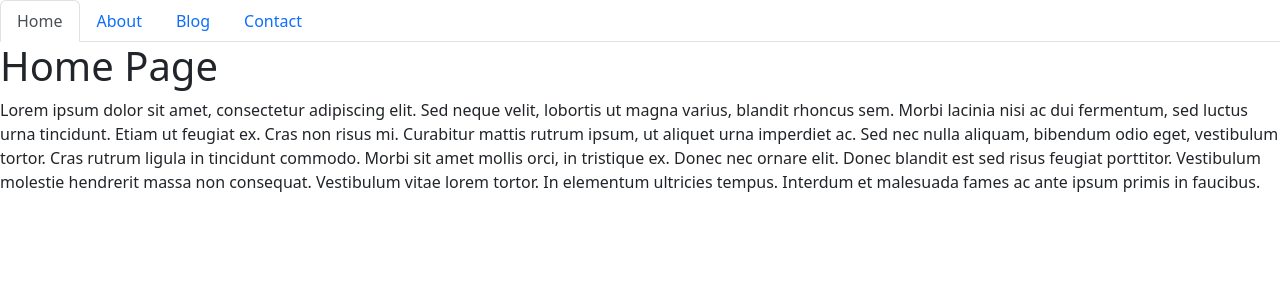
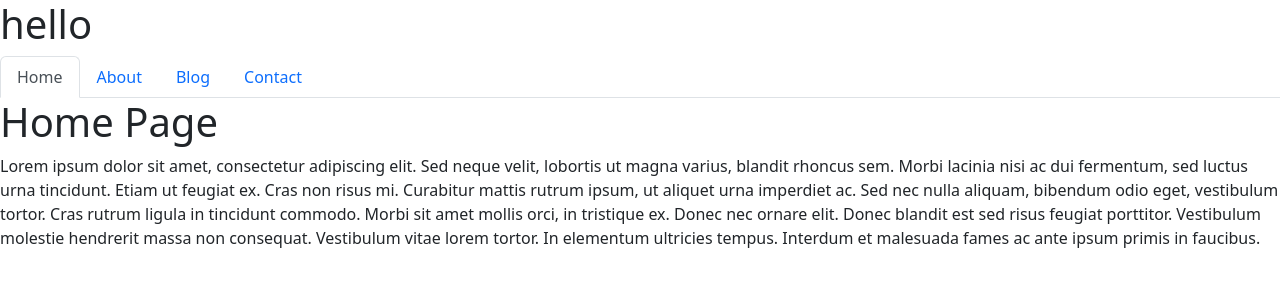
Before and after one commit to Lacko3006/samuel-laxton-portfolio, a React (Create React App) app in the folder my-app/: page / in a window 1280 px wide. Shown: the top 300 px of the page. Built offline with nearby package versions, Linux system fonts and the light colour scheme.

Commit message:
header now showing

```diff
--- a/my-app/src/components/PortfolioContainer.js
+++ b/my-app/src/components/PortfolioContainer.js
@@ -29,6 +29,7 @@ export default function PortfolioContainer() {
 
   return (
     <div>
+      <Header/>
       {/* We are passing the currentPage from state and the function to update it */}
       <NavTabs currentPage={currentPage} handlePageChange={handlePageChange} />
       {/* Here we are calling the renderPage method which will return a component  */}
```
Also changed, not shown: my-app/src/components/Header.js (+0 -9 lines).
